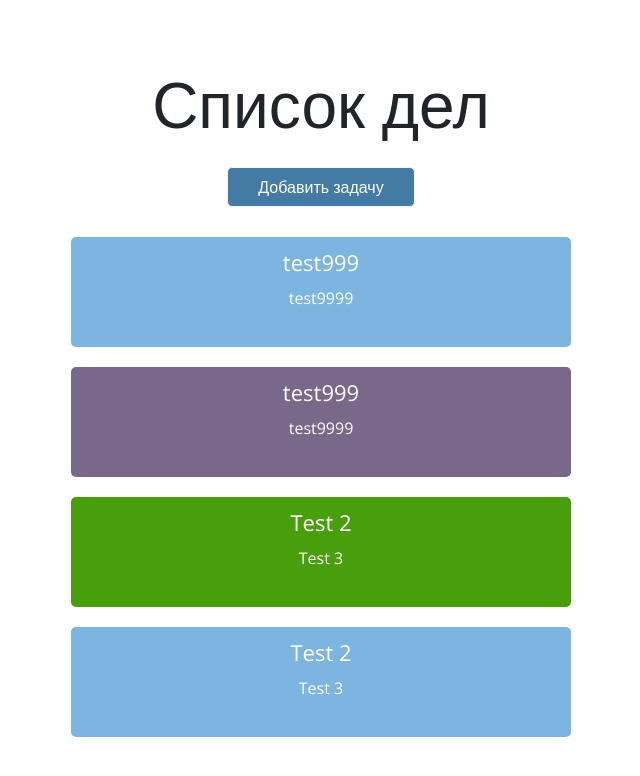
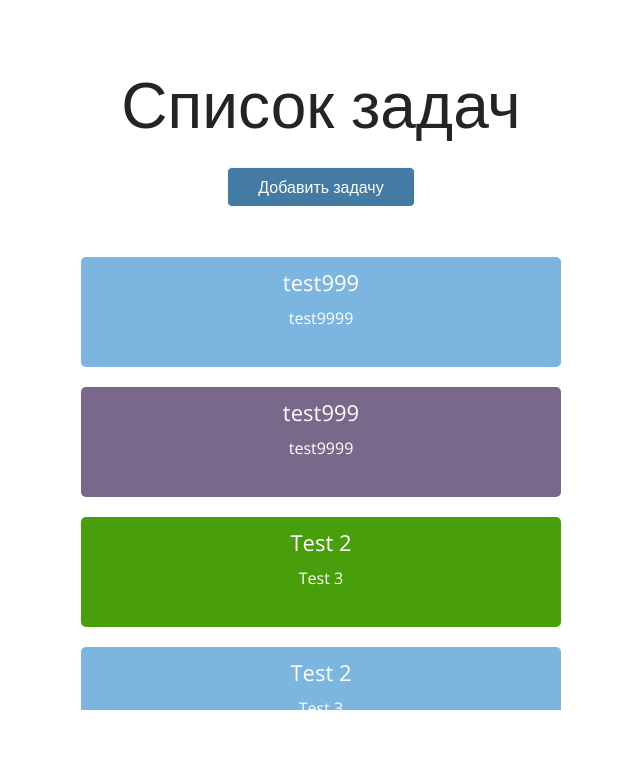
Before and after one commit to evd3v/todolist-vue, a Vue app: page / in a window 1280 px wide. Shown: the top 776 px of the page, without its empty margins (319-959 px from the left). Built offline with nearby package versions, Linux system fonts and the light colour scheme; no server answers; data requests are answered from the project's data file.

Commit message:
create NewTask page, add BaseTextarea component, some UI updates

```diff
--- a/src/assets/sass/_reset.sass
+++ b/src/assets/sass/_reset.sass
@@ -19,4 +19,6 @@ img
   max-width: 100%
   height: auto
 
+a
+  text-decoration: none
 /* end style reset */
--- a/src/assets/sass/_variables.sass
+++ b/src/assets/sass/_variables.sass
@@ -2,6 +2,7 @@
   --very-dark-blue: #212528
   --main-blue: #447ba4
   --light-gray: #f5f5f5
+  --very-light-gray: #e5e5e5
   --very-dark-red: #622a20
   --white: #ffffff
   --dark-grayish-blue: #88a3b2
--- a/src/assets/sass/main.sass
+++ b/src/assets/sass/main.sass
@@ -32,3 +32,14 @@ body
   margin-bottom: 20px
   @media (min-width: 992px)
     font-size: 64px
+
+.custom-scrollbar
+  &::-webkit-scrollbar
+    width: 3px
+    border-radius: 100%
+
+  &::-webkit-scrollbar-track
+    background-color: var(--light-gray)
+
+  &::-webkit-scrollbar-thumb
+    background-color: var(--dark-grayish-blue)
--- /dev/null
+++ b/src/components/PathThrough.vue
@@ -0,0 +1,12 @@
+<template lang="pug">
+  router-view
+</template>
+
+<script>
+// Empty component for nesting router-view
+export default {
+  name: 'PathThrough'
+}
+</script>
+
+<style scoped></style>
--- a/src/components/TaskCard.vue
+++ b/src/components/TaskCard.vue
@@ -48,7 +48,7 @@ export default {
   &:hover
     cursor: pointer
     opacity: 0.8
-    box-shadow: 0 14px 28px rgba(0,0,0,0.25), 0 10px 10px rgba(0,0,0,0.22)
+    box-shadow: 0 7px 14px rgba(0,0,0,0.25), 0 5px 5px rgba(0,0,0,0.22)
 
   &[data-status="to-do"]
     background-color: var(--soft-blue)
--- /dev/null
+++ b/src/components/base/BaseTextarea.vue
@@ -0,0 +1,59 @@
+<template lang="pug">
+  .textarea
+    label(:for='id')
+      | {{ label }}
+    textarea(:id='id' v-model="inputValue")
+</template>
+
+<script>
+export default {
+  name: 'BaseTextarea',
+  props: {
+    id: {
+      type: String,
+      required: true
+    },
+    label: {
+      type: String,
+      default: ''
+    },
+    value: {
+      type: String,
+      default: ''
+    }
+  },
+  computed: {
+    inputValue: {
+      get() {
+        return this.value
+      },
+      set(value) {
+        this.$emit('input', value)
+      }
+    }
+  }
+}
+</script>
+
+<style lang="sass" scoped>
+.textarea
+  label
+    display: block
+    color: var(--dark-grayish-blue)
+    font-size: 14px
+    margin-bottom: 10px
+
+  textarea
+    font-family: inherit
+    width: 100%
+    height: 80px
+    border: 1px solid var(--very-light-gray)
+    resize: none
+    font-size: 16px
+    line-height: 18px
+    color: inherit
+    padding: 15px 10px
+    border-radius: 5px
+    &:focus
+      outline: none
+</style>
--- a/src/helpers/index.js
+++ b/src/helpers/index.js
@@ -8,3 +8,14 @@ import { taskStatuses } from '@/const'
 export const getTaskStatusById = (id) => {
   return taskStatuses.find((status) => status.id === id)
 }
+
+export const createFormattedTaskDate = () => {
+  const date = new Date().toISOString().split('T')
+
+  const year = date[0]
+
+  const time = date[1].split(':')
+  const formattedTime = `${time[0]}:${time[1]}`
+
+  return `${year} ${formattedTime}`
+}
--- a/src/router/index.js
+++ b/src/router/index.js
@@ -8,7 +8,21 @@ const routes = [
     path: '/',
     name: 'Main',
     component: () => import('@/views/Main')
-  }
+  },
+  {
+    path: '/tasks',
+    name: 'Tasks',
+    redirect: '/',
+    component: () => import('@/components/PathThrough'),
+    children: [
+      {
+        path: 'new',
+        name: 'NewTask',
+        component: () => import('@/views/tasks/NewTask')
+      }
+    ]
+  },
+  { path: '*', redirect: '/' }
 ]
 
 const router = new VueRouter({
--- a/src/views/Main.vue
+++ b/src/views/Main.vue
@@ -1,18 +1,21 @@
 <template lang="pug">
   .main-page
     .title
-      | Список дел
-    base-button(label="Добавить задачу" variant="primary")
-    .main-page-todos(v-if='!loading')
+      | Список задач
+    router-link(to='/tasks/new')
+      base-button(label="Добавить задачу" variant="primary")
+    .main-page-todos(class="custom-scrollbar" v-if='!loading')
       task-card(v-for='task in tasks' :key='task.id' :task='task')
     circular-preloader(v-else)
 </template>
 
 <script>
+import { tasksRequest } from '@/api'
+
 import TaskCard from '@/components/TaskCard'
 import BaseButton from '@/components/base/BaseButton'
-import { tasksRequest } from '@/api'
 import CircularPreloader from '@/components/base/CircularPreloader'
+
 export default {
   name: 'MainPage',
   components: { CircularPreloader, BaseButton, TaskCard },
@@ -35,9 +38,12 @@ export default {
   display: flex
   flex-direction: column
   align-items: center
+  height: 100%
   &-todos
     margin: 30px auto
+    padding: 20px 10px
     width: 100%
+    overflow: auto
     @media (min-width: 576px)
       max-width: 500px
 
--- /dev/null
+++ b/src/views/tasks/NewTask.vue
@@ -0,0 +1,64 @@
+<template lang="pug">
+  .new-task-page
+    .title
+      | Новая задача
+    .new-task-page-form
+      .new-task-page-form-field
+        base-textarea(id="task-title" v-model='title' label="Название задачи")
+      .new-task-page-form-field
+        base-textarea(id="task-description" v-model='description' label="Описание задачи")
+      base-button(label="Создать задачу" :disabled='!valid' :loading="loading" @click='createTask')
+</template>
+
+<script>
+import { tasksRequest } from '@/api'
+
+import BaseTextarea from '@/components/base/BaseTextarea'
+import BaseButton from '@/components/base/BaseButton'
+import { createFormattedTaskDate } from '@/helpers'
+
+export default {
+  name: 'NewTaskPage',
+  components: { BaseButton, BaseTextarea },
+  data() {
+    return {
+      title: '',
+      description: '',
+      loading: false
+    }
+  },
+  computed: {
+    valid() {
+      console.log(createFormattedTaskDate())
+      return this.title && this.description
+    }
+  },
+  methods: {
+    async createTask() {
+      this.loading = true
+      const id = await tasksRequest
+        .createTask({
+          title: this.title,
+          description: this.description,
+          status: 1,
+          created_date: createFormattedTaskDate()
+        })
+        .finally(() => (this.loading = false))
+
+      await this.$router.replace(`/tasks/${id}`)
+    }
+  }
+}
+</script>
+
+<style lang="sass" scoped>
+.new-task-page
+  &-form
+    display: flex
+    flex-direction: column
+    justify-content: center
+    &-field
+      margin-top: 20px
+    button
+      margin-top: 50px
+</style>
```
